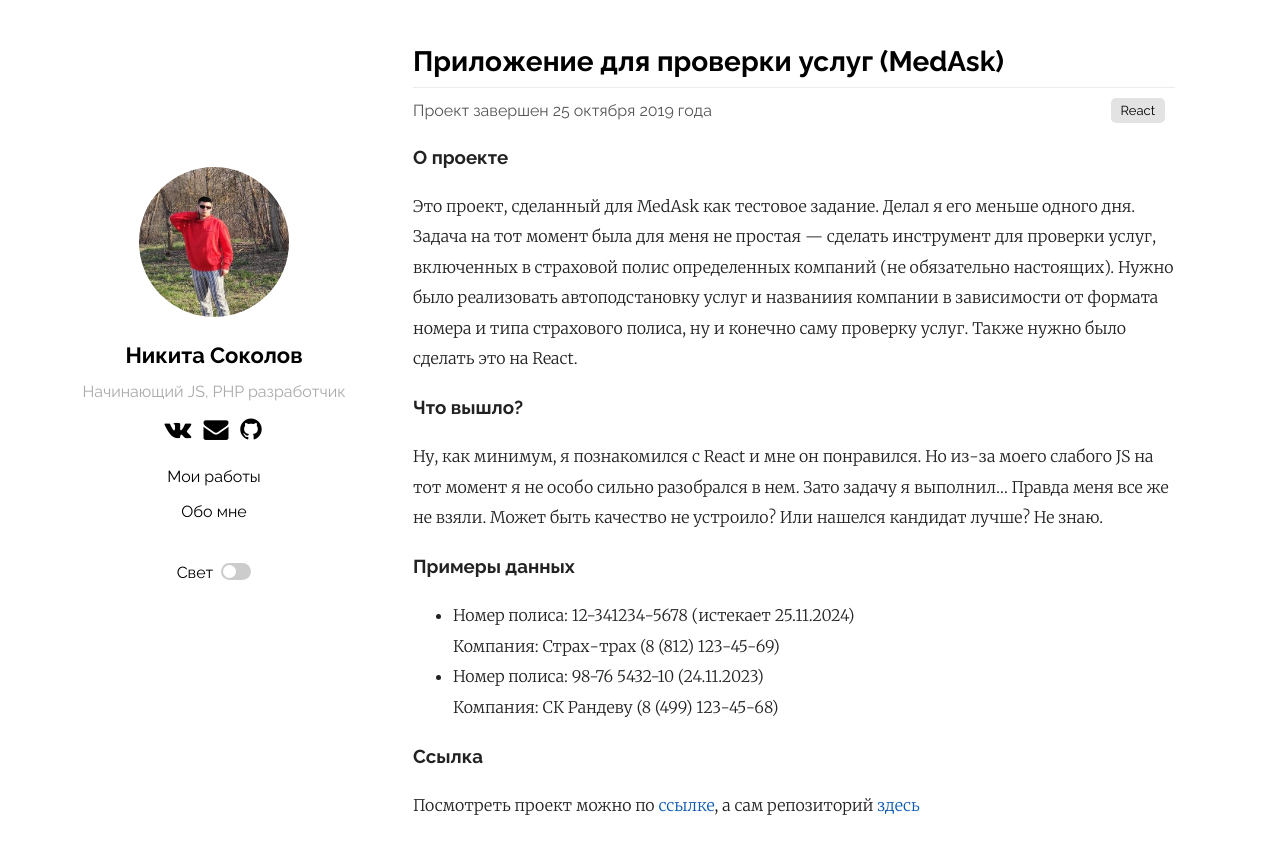
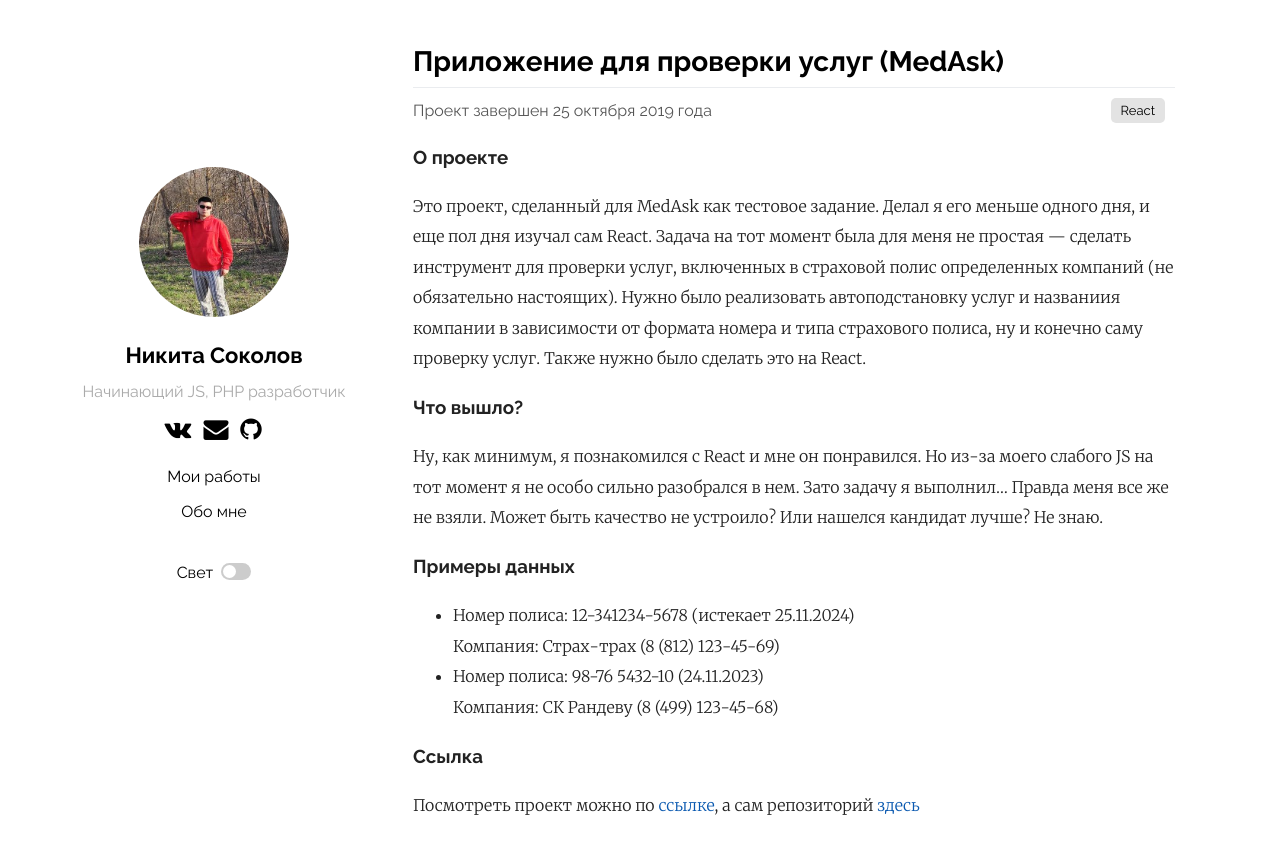
Before and after one commit to burningyouth/burningyouth.github.io, a Jekyll site: the page built from _posts/2019-10-25-med-ask.markdown, in a window 1280 px wide. Shown: the top 854 px of the page. Built offline with Jekyll 4.4.1, drawn with Linux system fonts in a browser that asks for light colours.

Commit message:
Отредактировал текст

```diff
--- a/_posts/2019-10-25-med-ask.markdown
+++ b/_posts/2019-10-25-med-ask.markdown
@@ -9,7 +9,7 @@ permalink: /projects/:title
 ---
 
 ### О проекте
-Это проект, сделанный для MedAsk как тестовое задание. Делал я его меньше одного дня. Задача на тот момент была для меня не простая — сделать инструмент для проверки услуг, включенных в страховой полис определенных компаний (не обязательно настоящих). Нужно было реализовать автоподстановку услуг и названиия компании в зависимости от формата номера и типа страхового полиса, ну и конечно саму проверку услуг. Также нужно было сделать это на React.
+Это проект, сделанный для MedAsk как тестовое задание. Делал я его меньше одного дня, и еще пол дня изучал сам React. Задача на тот момент была для меня не простая — сделать инструмент для проверки услуг, включенных в страховой полис определенных компаний (не обязательно настоящих). Нужно было реализовать автоподстановку услуг и названиия компании в зависимости от формата номера и типа страхового полиса, ну и конечно саму проверку услуг. Также нужно было сделать это на React.
 
 ### Что вышло?
 Ну, как минимум, я познакомился с React и мне он понравился. Но из-за моего слабого JS на тот момент я не особо сильно разобрался в нем. Зато задачу я выполнил... Правда меня все же не взяли. Может быть качество не устроило? Или нашелся кандидат лучше? Не знаю.
--- a/_posts/2020-06-19-beejee.markdown
+++ b/_posts/2020-06-19-beejee.markdown
@@ -8,7 +8,7 @@ permalink: /projects/:title
 ---
 
 ### О проекте
-После затяжной паузы на учебу я решил поискать работу и после недолгих поисков мне на почту написал HR компании BeeJee и предложил выполнить задание. Условия мне у них не понравились сразу (испытательный срок аж 2 месяца c зарплатой всего 200$), но *размять кости* хотелось, поэтому принял этот вызов. В задании впервые попробывал себя в MVC. В общем на это задание было потрачено 14 часов работы. Использовался только PHP и немного моего любимого JS + Bootstrap для верстки.
+После затяжной паузы на учебу я решил поискать работу, и, после недолгих поисков, мне на почту написал HR компании BeeJee. Она предложила выполнить задание. Условия мне у них не понравились сразу (испытательный срок аж 2 месяца c зарплатой всего 200$), но *размять кости* хотелось, поэтому принял этот вызов. В задании впервые попробывал себя в MVC. В общем на это задание было потрачено 14 часов работы. Использовался только PHP и немного моего любимого JS + Bootstrap для верстки.
 
 ### Функции
 В задании нужно было реализовать задачник, в который можно было бы записывать задачи всем (не авторизованным). Сама задача состоит из текста, имени и email. Авторизованному пользователю (можно сказать админу) доступно редактирование,
```
